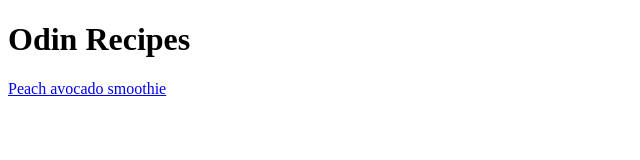
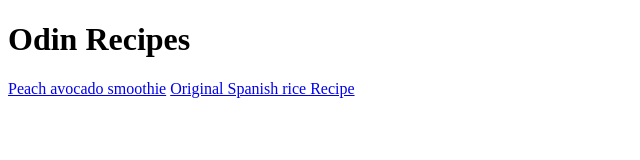
Before and after one commit to Dennycom/odin-recipes, a plain HTML site: page index.html in a window 1280 px wide. Shown: the whole page, without its empty margins (0-640 px from the left). Drawn offline with Linux system fonts and the light colour scheme.

Commit message:
add peach-avocado.html link to index.html

```diff
--- a/index.html
+++ b/index.html
@@ -8,5 +8,6 @@
     <body>
         <h1>Odin Recipes</h1>
         <a href="recipes/peach-avocado.html">Peach avocado smoothie</a>
+        <a href="recipes/Spanish-rice.html">Original Spanish rice Recipe</a>
     </body>
 </html>
```
